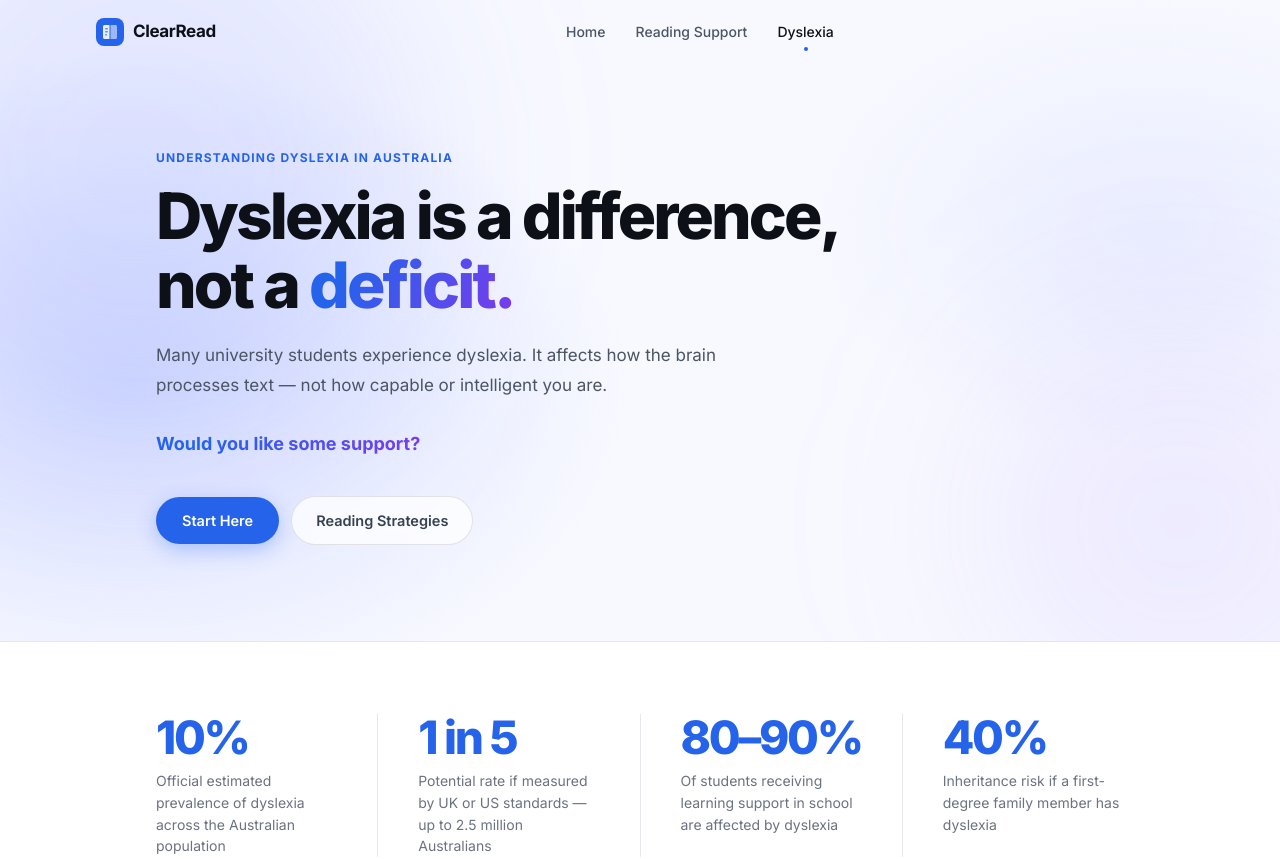
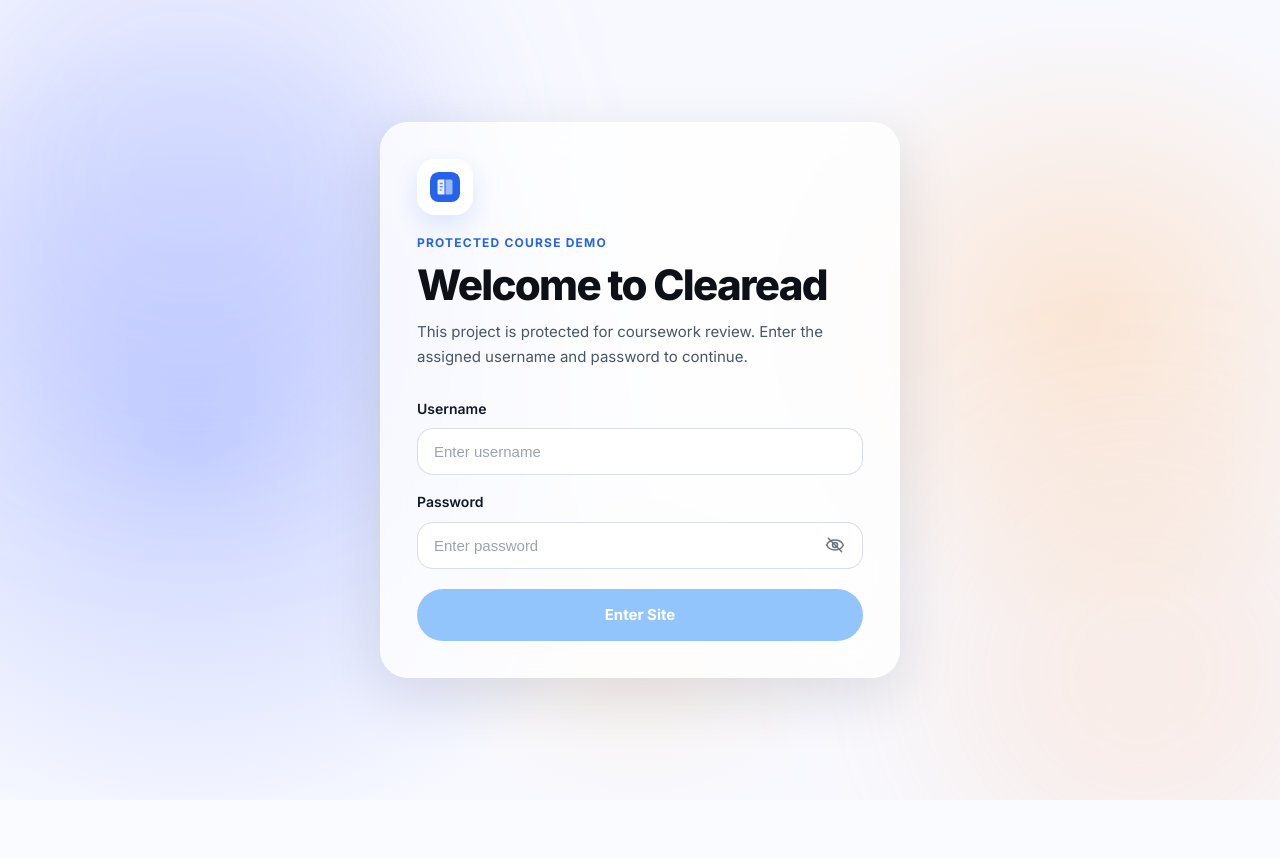
Before and after one commit to fit5120-tp43-12am/fit5120-tp43-newclearread, a Vue app in the folder frontend/: page /dyslexia in a window 1280 px wide. Shown: the top 859 px of the page. After the commit the page ends 800 px from the top, so only its background shows below. Built offline with nearby package versions, Linux system fonts and the light colour scheme.

Commit message:
rename site to Clearead and add session-based login gate

```diff
--- a/frontend/index.html
+++ b/frontend/index.html
@@ -2,13 +2,19 @@
 <html lang="en">
   <head>
     <meta charset="UTF-8" />
-    <link rel="icon" type="image/svg+xml" href="%BASE_URL%favicon.svg" />
+    <link rel="icon" type="image/svg+xml" href="/favicon.svg" />
     <meta name="viewport" content="width=device-width, initial-scale=1.0" />
-    <meta name="description" content="ClearRead — Reading support for minds that think differently. Smart summaries, custom settings, and audio support for students with dyslexia." />
-    <title>ClearRead — Read with Clarity</title>
+    <meta
+      name="description"
+      content="Clearead - Reading support for minds that think differently. Smart summaries, custom settings, and audio support for students with dyslexia."
+    />
+    <title>Clearead - Read with Clarity</title>
     <link rel="preconnect" href="https://fonts.googleapis.com" />
     <link rel="preconnect" href="https://fonts.gstatic.com" crossorigin />
-    <link href="https://fonts.googleapis.com/css2?family=Inter:wght@300;400;500;600;700;800&display=swap" rel="stylesheet" />
+    <link
+      href="https://fonts.googleapis.com/css2?family=Inter:wght@300;400;500;600;700;800&display=swap"
+      rel="stylesheet"
+    />
   </head>
   <body>
     <div id="app"></div>
--- a/frontend/src/App.vue
+++ b/frontend/src/App.vue
@@ -1,3 +1,324 @@
+<script setup>
+import { computed, onMounted, ref } from 'vue'
+
+const AUTH_STORAGE_KEY = 'clearead-session-authenticated'
+const VALID_USERNAME = 'tp43_goodjob'
+const VALID_PASSWORD = 'tp43_clearead'
+
+const isAuthenticated = ref(false)
+const username = ref('')
+const password = ref('')
+const isPasswordVisible = ref(false)
+const errorMessage = ref('')
+
+const canSubmit = computed(() => username.value.trim() && password.value)
+
+function handleLogin() {
+  if (
+    username.value.trim() === VALID_USERNAME &&
+    password.value === VALID_PASSWORD
+  ) {
+    isAuthenticated.value = true
+    errorMessage.value = ''
+    sessionStorage.setItem(AUTH_STORAGE_KEY, 'true')
+    return
+  }
+
+  errorMessage.value = 'Incorrect username or password.'
+  password.value = ''
+}
+
+onMounted(() => {
+  isAuthenticated.value = sessionStorage.getItem(AUTH_STORAGE_KEY) === 'true'
+})
+</script>
+
 <template>
-  <RouterView />
+  <RouterView v-if="isAuthenticated" />
+
+  <div v-else class="auth-gate">
+    <div class="auth-gate__blob auth-gate__blob--blue"></div>
+    <div class="auth-gate__blob auth-gate__blob--peach"></div>
+
+    <section class="auth-card">
+      <div class="auth-brand">
+        <div class="auth-brand__logo" aria-hidden="true">
+          <svg width="30" height="30" viewBox="0 0 28 28" fill="none" xmlns="http://www.w3.org/2000/svg">
+            <rect width="28" height="28" rx="8" fill="#2563eb"/>
+            <path d="M7 8.5C7 7.67 7.67 7 8.5 7H13.5V21H8.5C7.67 21 7 20.33 7 19.5V8.5Z" fill="white" opacity="0.9"/>
+            <path d="M21 8.5C21 7.67 20.33 7 19.5 7H14.5V21H19.5C20.33 21 21 20.33 21 19.5V8.5Z" fill="white" opacity="0.55"/>
+            <rect x="9" y="10" width="3" height="1.5" rx="0.75" fill="#2563eb" opacity="0.7"/>
+            <rect x="9" y="13" width="3" height="1.5" rx="0.75" fill="#2563eb" opacity="0.7"/>
+            <rect x="9" y="16" width="2" height="1.5" rx="0.75" fill="#2563eb" opacity="0.7"/>
+          </svg>
+        </div>
+        <p class="auth-brand__eyebrow">Protected Course Demo</p>
+        <h1 class="auth-brand__title">Welcome to Clearead</h1>
+        <p class="auth-brand__copy">
+          This project is protected for coursework review. Enter the assigned username and password to continue.
+        </p>
+      </div>
+
+      <form class="auth-form" @submit.prevent="handleLogin">
+        <label class="auth-field">
+          <span class="auth-field__label">Username</span>
+          <input
+            v-model="username"
+            class="auth-field__input"
+            type="text"
+            autocomplete="username"
+            placeholder="Enter username"
+          />
+        </label>
+
+        <label class="auth-field">
+          <span class="auth-field__label">Password</span>
+          <div class="auth-password">
+            <input
+              v-model="password"
+              class="auth-field__input auth-password__input"
+              :type="isPasswordVisible ? 'text' : 'password'"
+              autocomplete="current-password"
+              placeholder="Enter password"
+            />
+            <button
+              class="auth-password__toggle"
+              type="button"
+              :aria-label="isPasswordVisible ? 'Hide password' : 'Show password'"
+              @click="isPasswordVisible = !isPasswordVisible"
+            >
+              <svg v-if="isPasswordVisible" width="20" height="20" viewBox="0 0 24 24" fill="none" aria-hidden="true">
+                <path d="M2 12C3.7 8.4 7.4 6 12 6C16.6 6 20.3 8.4 22 12C20.3 15.6 16.6 18 12 18C7.4 18 3.7 15.6 2 12Z" stroke="currentColor" stroke-width="1.8" stroke-linecap="round" stroke-linejoin="round"/>
+                <circle cx="12" cy="12" r="3" stroke="currentColor" stroke-width="1.8"/>
+              </svg>
+              <svg v-else width="20" height="20" viewBox="0 0 24 24" fill="none" aria-hidden="true">
+                <path d="M2 12C3.7 8.4 7.4 6 12 6C16.6 6 20.3 8.4 22 12C20.3 15.6 16.6 18 12 18C7.4 18 3.7 15.6 2 12Z" stroke="currentColor" stroke-width="1.8" stroke-linecap="round" stroke-linejoin="round"/>
+                <circle cx="12" cy="12" r="3" stroke="currentColor" stroke-width="1.8"/>
+                <path d="M4 4L20 20" stroke="currentColor" stroke-width="1.8" stroke-linecap="round"/>
+              </svg>
+            </button>
+          </div>
+        </label>
+
+        <p v-if="errorMessage" class="auth-form__error">{{ errorMessage }}</p>
+
+        <button class="auth-form__submit" type="submit" :disabled="!canSubmit">
+          Enter Site
+        </button>
+      </form>
+    </section>
+  </div>
 </template>
+
+<style scoped>
+.auth-gate {
+  position: relative;
+  min-height: 100vh;
+  display: flex;
+  align-items: center;
+  justify-content: center;
+  padding: 32px 20px;
+  overflow: hidden;
+  background:
+    radial-gradient(ellipse 55% 80% at 15% 55%, rgba(147, 167, 255, 0.45) 0%, transparent 65%),
+    radial-gradient(ellipse 45% 65% at 85% 40%, rgba(255, 200, 150, 0.4) 0%, transparent 60%),
+    radial-gradient(ellipse 30% 40% at 50% 80%, rgba(255, 220, 180, 0.25) 0%, transparent 55%),
+    #f8f9ff;
+}
+
+.auth-gate__blob {
+  position: absolute;
+  border-radius: 50%;
+  filter: blur(90px);
+  pointer-events: none;
+}
+
+.auth-gate__blob--blue {
+  width: 520px;
+  height: 520px;
+  top: -80px;
+  left: -70px;
+  background: rgba(99, 120, 255, 0.18);
+}
+
+.auth-gate__blob--peach {
+  width: 420px;
+  height: 420px;
+  right: -70px;
+  bottom: -80px;
+  background: rgba(255, 165, 100, 0.15);
+}
+
+.auth-card {
+  position: relative;
+  z-index: 1;
+  width: min(100%, 520px);
+  padding: 36px;
+  border: 1px solid rgba(255, 255, 255, 0.65);
+  border-radius: 28px;
+  background: rgba(255, 255, 255, 0.78);
+  backdrop-filter: blur(20px);
+  -webkit-backdrop-filter: blur(20px);
+  box-shadow: 0 18px 60px rgba(15, 23, 42, 0.12);
+}
+
+.auth-brand {
+  margin-bottom: 28px;
+}
+
+.auth-brand__logo {
+  width: 56px;
+  height: 56px;
+  display: flex;
+  align-items: center;
+  justify-content: center;
+  margin-bottom: 18px;
+  border-radius: 18px;
+  background: rgba(255, 255, 255, 0.85);
+  box-shadow: 0 10px 24px rgba(37, 99, 235, 0.14);
+}
+
+.auth-brand__eyebrow {
+  margin-bottom: 10px;
+  font-size: 12px;
+  font-weight: 700;
+  letter-spacing: 0.1em;
+  text-transform: uppercase;
+  color: #2563eb;
+}
+
+.auth-brand__title {
+  margin-bottom: 12px;
+  font-size: clamp(32px, 6vw, 42px);
+  font-weight: 800;
+  letter-spacing: -0.04em;
+  line-height: 1.05;
+}
+
+.auth-brand__copy {
+  color: #4b5563;
+  font-size: 15px;
+  line-height: 1.7;
+}
+
+.auth-form {
+  display: grid;
+  gap: 16px;
+}
+
+.auth-field {
+  display: grid;
+  gap: 8px;
+}
+
+.auth-field__label {
+  font-size: 14px;
+  font-weight: 600;
+  color: #111827;
+}
+
+.auth-field__input {
+  width: 100%;
+  padding: 14px 16px;
+  border: 1px solid rgba(148, 163, 184, 0.35);
+  border-radius: 16px;
+  background: rgba(255, 255, 255, 0.88);
+  color: #0d1117;
+  font-size: 15px;
+  transition: border-color 0.2s, box-shadow 0.2s, background 0.2s;
+}
+
+.auth-field__input:focus {
+  border-color: rgba(37, 99, 235, 0.6);
+  box-shadow: 0 0 0 4px rgba(37, 99, 235, 0.12);
+  background: #fff;
+  outline: none;
+}
+
+.auth-field__input::placeholder {
+  color: #9ca3af;
+}
+
+.auth-field__input::-ms-reveal,
+.auth-field__input::-ms-clear {
+  display: none;
+}
+
+.auth-password {
+  position: relative;
+}
+
+.auth-password__input {
+  padding-right: 52px;
+}
+
+.auth-password__toggle {
+  position: absolute;
+  top: 50%;
+  right: 14px;
+  display: inline-flex;
+  align-items: center;
+  justify-content: center;
+  width: 28px;
+  height: 28px;
+  padding: 0;
+  border-radius: 999px;
+  background: transparent;
+  color: #6b7280;
+  transform: translateY(-50%);
+  transition: background 0.2s, color 0.2s;
+}
+
+.auth-password__toggle:hover {
+  background: rgba(37, 99, 235, 0.08);
+  color: #2563eb;
+}
+
+.auth-form__error {
+  padding: 12px 14px;
+  border: 1px solid rgba(239, 68, 68, 0.2);
+  border-radius: 14px;
+  background: rgba(254, 242, 242, 0.95);
+  color: #b91c1c;
+  font-size: 14px;
+}
+
+.auth-form__submit {
+  display: inline-flex;
+  align-items: center;
+  justify-content: center;
+  min-height: 52px;
+  margin-top: 4px;
+  padding: 14px 20px;
+  border-radius: 999px;
+  background: #2563eb;
+  color: #fff;
+  font-size: 15px;
+  font-weight: 700;
+  box-shadow: 0 10px 26px rgba(37, 99, 235, 0.28);
+  transition: transform 0.15s, box-shadow 0.2s, background 0.2s;
+}
+
+.auth-form__submit:hover:enabled {
+  transform: translateY(-2px);
+  background: #1d4ed8;
+  box-shadow: 0 16px 34px rgba(37, 99, 235, 0.34);
+}
+
+.auth-form__submit:disabled {
+  cursor: not-allowed;
+  background: #93c5fd;
+  box-shadow: none;
+}
+
+@media (max-width: 640px) {
+  .auth-card {
+    padding: 28px 22px;
+    border-radius: 24px;
+  }
+
+  .auth-brand__title {
+    font-size: 30px;
+  }
+}
+</style>
--- a/frontend/src/views/DyslexiaPage.vue
+++ b/frontend/src/views/DyslexiaPage.vue
@@ -154,7 +154,7 @@
             <rect x="9" y="13" width="3" height="1.5" rx="0.75" fill="#2563eb" opacity="0.7"/>
             <rect x="9" y="16" width="2" height="1.5" rx="0.75" fill="#2563eb" opacity="0.7"/>
           </svg>
-          ClearRead
+          Clearead
         </RouterLink>
         <ul class="nav-links">
           <li><RouterLink to="/" class="nav-link">Home</RouterLink></li>
@@ -646,7 +646,7 @@
       <section class="section-cta">
         <div class="container">
           <h2>Would you like some help?</h2>
-          <p>ClearRead can simplify your study materials and make them easier to work through.</p>
+          <p>Clearead can simplify your study materials and make them easier to work through.</p>
           <RouterLink to="/reading" class="btn-cta">
             Start Here
             <svg width="16" height="16" viewBox="0 0 16 16" fill="none">
--- a/frontend/src/views/HomePage.vue
+++ b/frontend/src/views/HomePage.vue
@@ -29,7 +29,7 @@
             <rect x="9" y="13" width="3" height="1.5" rx="0.75" fill="#2563eb" opacity="0.7"/>
             <rect x="9" y="16" width="2" height="1.5" rx="0.75" fill="#2563eb" opacity="0.7"/>
           </svg>
-          ClearRead
+          Clearead
         </RouterLink>
         <ul class="nav-links">
           <li><RouterLink to="/"         class="nav-link nav-link--active">Home</RouterLink></li>
@@ -71,7 +71,7 @@
         </h1>
         <p class="hero-sub">
           Hard to get through your study materials?<br/>
-          ClearRead makes them shorter, simpler, and easier to follow.
+          Clearead makes them shorter, simpler, and easier to follow.
         </p>
         <div class="hero-actions">
           <RouterLink to="/reading" class="btn-start">
@@ -90,8 +90,8 @@
     <!-- ── Features ── -->
     <section class="section-features">
       <div class="container">
-        <p class="eyebrow">What ClearRead does</p>
-        <h2 class="section-title">Three ways ClearRead helps</h2>
+        <p class="eyebrow">What Clearead does</p>
+        <h2 class="section-title">Three ways Clearead helps</h2>
 
         <div class="features-grid">
           <div class="feature-card">
@@ -173,14 +173,14 @@
     <footer class="footer">
       <div class="container footer-inner">
         <div class="footer-left">
-          <span class="footer-logo">ClearRead</span>
+          <span class="footer-logo">Clearead</span>
           <p class="footer-tagline">Built for minds that think differently.</p>
         </div>
         <nav class="footer-links">
           <RouterLink to="/reading"  class="footer-link">Reading Support</RouterLink>
           <RouterLink to="/dyslexia" class="footer-link">Dyslexia</RouterLink>
         </nav>
-        <p class="footer-copy">© 2026 ClearRead. All rights reserved.</p>
+        <p class="footer-copy">© 2026 Clearead. All rights reserved.</p>
       </div>
     </footer>
 
--- a/frontend/src/views/ReadingPage.vue
+++ b/frontend/src/views/ReadingPage.vue
@@ -355,7 +355,7 @@
 
 const TUTORIAL_STEPS = [
   {
-    title: 'Welcome to ClearRead',
+    title: 'Welcome to Clearead',
     desc:  'This quick guide walks you through the tool in 3 simple steps. You can skip any time.',
     highlight: null,
     cardPos: 'center',
@@ -368,7 +368,7 @@
   },
   {
     title: 'Step 2 — Simplify',
-    desc:  'Click the Simplify button. ClearRead will rewrite the text in plain English, pull out the key points, and generate a short summary.',
+    desc:  'Click the Simplify button. Clearead will rewrite the text in plain English, pull out the key points, and generate a short summary.',
     highlight: 'simplify',
     cardPos: 'right-bottom',
   },
@@ -440,7 +440,7 @@
             <rect x="9" y="13" width="3" height="1.5" rx="0.75" fill="#2563eb" opacity="0.7"/>
             <rect x="9" y="16" width="2" height="1.5" rx="0.75" fill="#2563eb" opacity="0.7"/>
           </svg>
-          ClearRead
+          Clearead
         </RouterLink>
         <ul class="nav-links">
           <li><RouterLink to="/"         class="nav-link">Home</RouterLink></li>
```
Also changed, not shown: frontend/Design/design.md (+2 -2 lines).
